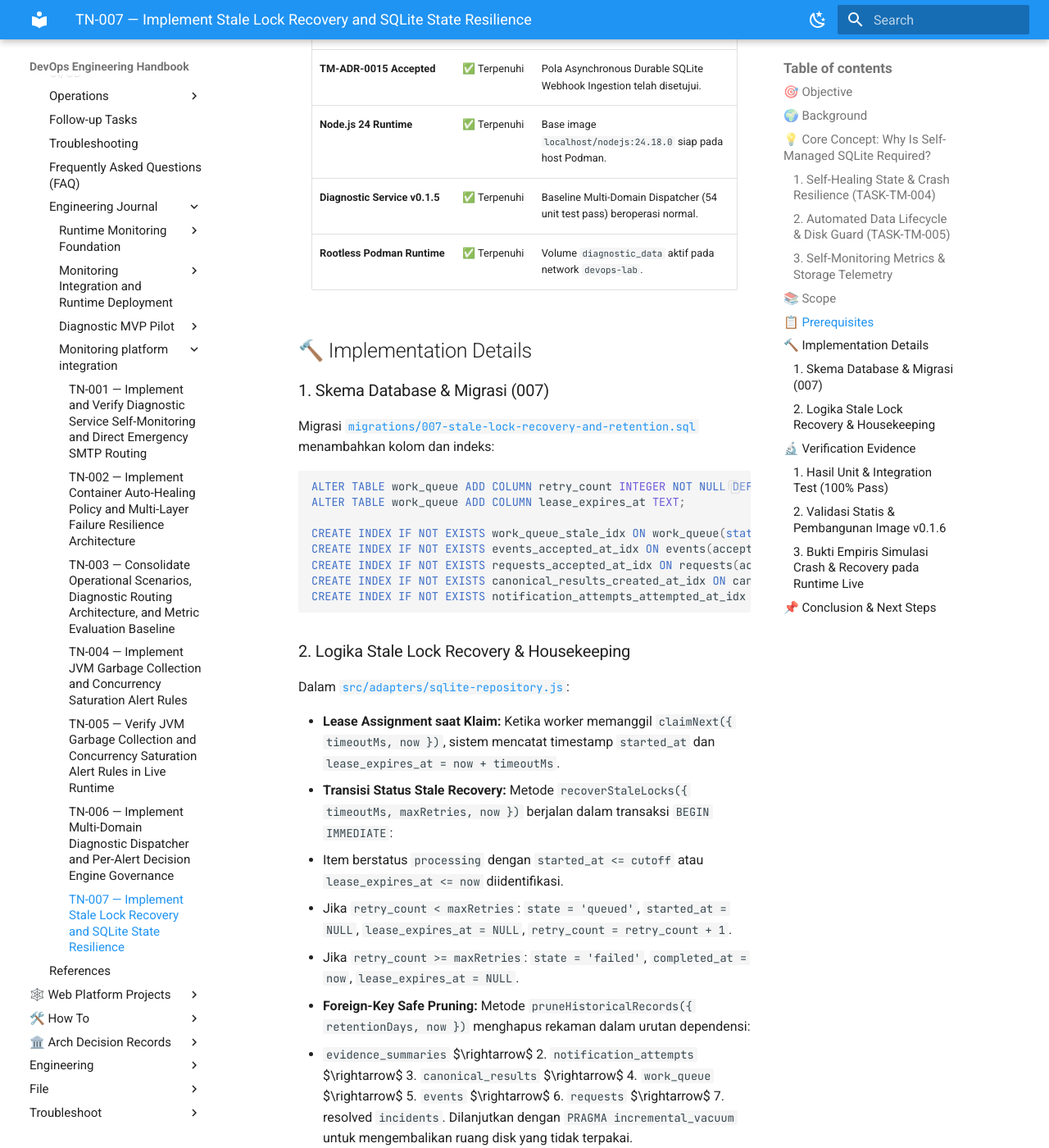
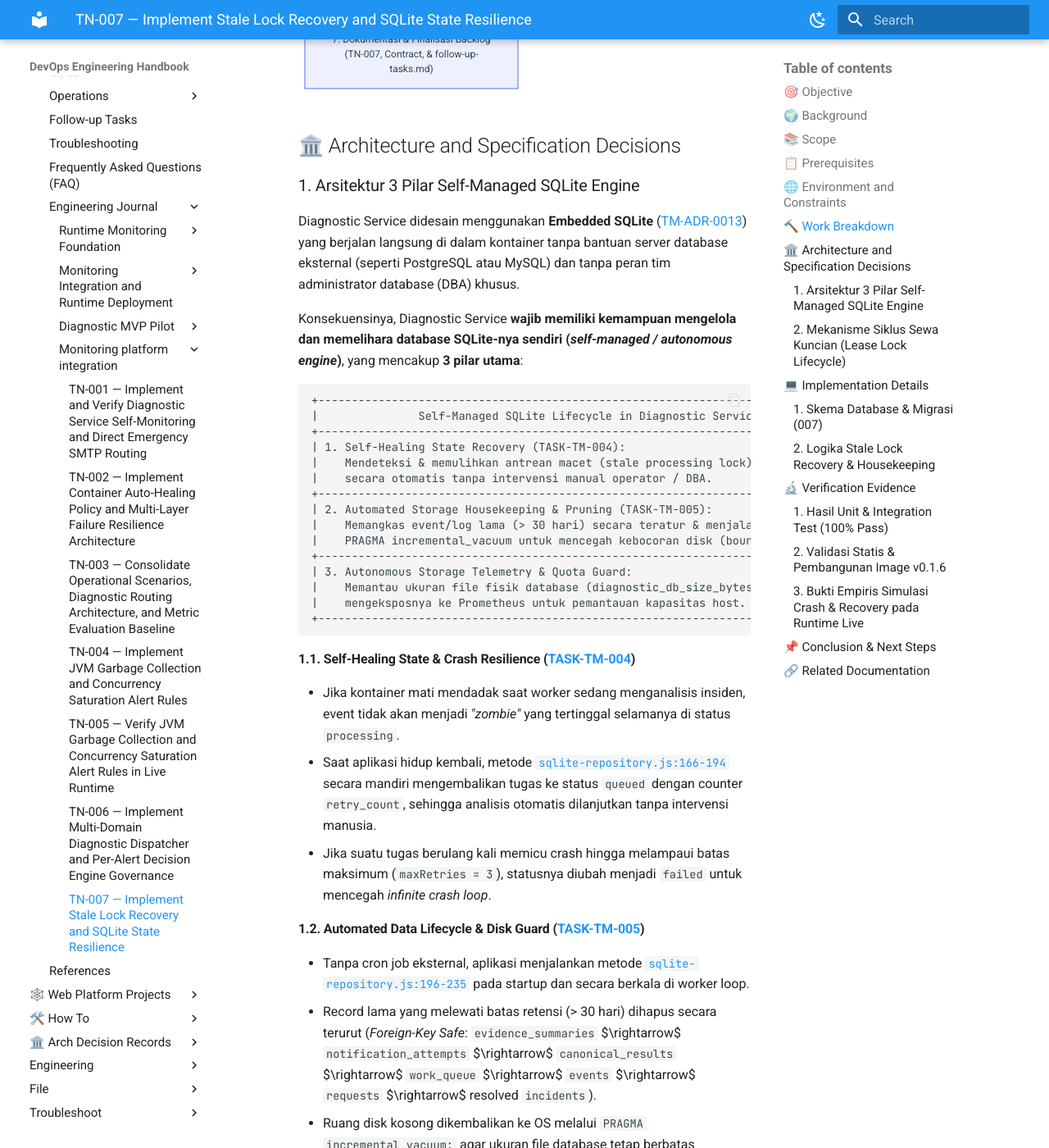
Before and after one commit to edkas07-oss/devops-handbook, an MkDocs documentation site: the page built from docs/projects/tomcat-monitoring/engineering-journal/monitoring-platform-integration/TN-007-implement-stale-lock-recovery-and-sqlite-state-resilience.md, in a window 1280 px wide and 1400 px high, scrolled down 5474 px. Shown: the whole window at 82% size. Built offline with MkDocs 1.6.1 and Material for MkDocs 9.7.7, drawn with Linux system fonts in a browser that asks for light colours; some of the changed text lies outside the part shown.

Commit message:
docs(tn-007): full alignment with engineering journal standards

````diff
--- a/docs/projects/tomcat-monitoring/engineering-journal/monitoring-platform-integration/TN-007-implement-stale-lock-recovery-and-sqlite-state-resilience.md
+++ b/docs/projects/tomcat-monitoring/engineering-journal/monitoring-platform-integration/TN-007-implement-stale-lock-recovery-and-sqlite-state-resilience.md
@@ -4,7 +4,7 @@
 | --- | --- |
 | Status | Completed |
 | Activity Type | Implementation |
-| Record Type | Code or Rule Implementation |
+| Record Type | Live |
 | Project | Tomcat Monitoring |
 | Phase | Monitoring Platform Integration |
 | Activity Date | 2026-09-10 |
@@ -48,49 +48,6 @@ Namun, muncul keterbatasan struktural:
 
 Oleh karena itu, `TASK-TM-004` dan `TASK-TM-005` dirumuskan sebagai langkah wajib sebelum sistem observabilitas dihubungkan dengan pengumpul bukti live yang lebih kompleks.
 
-## 💡 Core Concept: Why Is Self-Managed SQLite Required?
-
-Diagnostic Service didesain menggunakan **Embedded SQLite** ([TM-ADR-0013](../../../../adr/tomcat-monitoring/adr-records/TM-ADR-0013.md)) yang berjalan langsung di dalam kontainer tanpa bantuan server database eksternal (seperti PostgreSQL atau MySQL) dan tanpa peran tim administrator database (DBA) khusus.
-
-Konsekuensinya, Diagnostic Service **wajib memiliki kemampuan mengelola dan memelihara database SQLite-nya sendiri (*self-managed / autonomous engine*)**, yang mencakup **3 pilar utama**:
-
-```text
-+-----------------------------------------------------------------------------+
-|               Self-Managed SQLite Lifecycle in Diagnostic Service           |
-+-----------------------------------------------------------------------------+
-| 1. Self-Healing State Recovery (TASK-TM-004):                                |
-|    Mendeteksi & memulihkan antrean macet (stale processing lock) pasca-crash|
-|    secara otomatis tanpa intervensi manual operator / DBA.                  |
-+-----------------------------------------------------------------------------+
-| 2. Automated Storage Housekeeping & Pruning (TASK-TM-005):                  |
-|    Memangkas event/log lama (> 30 hari) secara teratur & menjalankan        |
-|    PRAGMA incremental_vacuum untuk mencegah kebocoran disk (bounded storage).|
-+-----------------------------------------------------------------------------+
-| 3. Autonomous Storage Telemetry & Quota Guard:                              |
-|    Memantau ukuran file fisik database (diagnostic_db_size_bytes) dan       |
-|    mengeksposnya ke Prometheus untuk pemantauan kapasitas host.             |
-+-----------------------------------------------------------------------------+
-```
-
-### 1. Self-Healing State & Crash Resilience ([TASK-TM-004](../../follow-up-tasks.md#task-tm-004-implementasi-stale-lock-recovery-pada-worker-ingestion))
-
-- Jika kontainer mati mendadak saat worker sedang menganalisis insiden, event tidak akan menjadi *"zombie"* yang tertinggal selamanya di status `processing`.
-- Saat aplikasi hidup kembali, metode [`sqlite-repository.js:166-194`](file:///home/eddywiyatno/git/tomcat-diagnostic-service/src/adapters/sqlite-repository.js#L166-L194) secara mandiri mengembalikan tugas ke status `queued` dengan counter `retry_count`, sehingga analisis otomatis dilanjutkan tanpa intervensi manusia.
-- Jika suatu tugas berulang kali memicu crash hingga melampaui batas maksimum (`maxRetries = 3`), statusnya diubah menjadi `failed` untuk mencegah *infinite crash loop*.
-
-### 2. Automated Data Lifecycle & Disk Guard ([TASK-TM-005](../../follow-up-tasks.md#task-tm-005-penjadwalan-housekeeping--pruning-database-sqlite))
-
-- Tanpa cron job eksternal, aplikasi menjalankan metode [`sqlite-repository.js:196-235`](file:///home/eddywiyatno/git/tomcat-diagnostic-service/src/adapters/sqlite-repository.js#L196-L235) pada startup dan secara berkala di worker loop.
-- Record lama yang melewati batas retensi (> 30 hari) dihapus secara terurut (*Foreign-Key Safe*: `evidence_summaries` $\rightarrow$ `notification_attempts` $\rightarrow$ `canonical_results` $\rightarrow$ `work_queue` $\rightarrow$ `events` $\rightarrow$ `requests` $\rightarrow$ resolved `incidents`).
-- Ruang disk kosong dikembalikan ke OS melalui `PRAGMA incremental_vacuum;` agar ukuran file database tetap berbatas (*bounded storage*).
-
-### 3. Self-Monitoring Metrics & Storage Telemetry
-
-- Aplikasi secara mandiri mengukur ukuran aktual berkas database pada disk (`page_count * page_size`) via [`sqlite-repository.js:237-244`](file:///home/eddywiyatno/git/tomcat-diagnostic-service/src/adapters/sqlite-repository.js#L237-L244).
-- Metrik `diagnostic_db_size_bytes` dan `diagnostic_housekeeping_runs_total` diekspos langsung ke Prometheus, memastikan tim SRE memiliki visibilitas penuh terhadap kesehatan storage lokal tanpa perlu login manual ke server.
-
----
-
 ## 📚 Scope
 
 Pekerjaan implementasi mencakup komponen berikut:
@@ -121,7 +78,101 @@ Pekerjaan implementasi mencakup komponen berikut:
 | **Diagnostic Service v0.1.5** | ✅ Terpenuhi | Baseline Multi-Domain Dispatcher (54 unit test pass) beroperasi normal. |
 | **Rootless Podman Runtime** | ✅ Terpenuhi | Volume `diagnostic_data` aktif pada network `devops-lab`. |
 
-## 🔨 Implementation Details
+## 🌐 Environment and Constraints
+
+1. **Single Writer Isolation:** Akses penulisan database SQLite dibatasi secara ketat hanya untuk single logical writer (satu proses worker di dalam satu container Diagnostic Service per target instance).
+2. **Transactional Integrity & Foreign Key Pruning:** Seluruh operasi recovery dan retention pruning wajib berjalan dalam transaksi atomik `BEGIN IMMEDIATE` dengan penegakan integritas `PRAGMA foreign_keys = ON;`.
+3. **Zero External Cron Dependency:** Pembersihan storage dan pemulihan lock berjalan secara internal di dalam siklus hidup aplikasi Node.js tanpa mengandalkan daemon cron eksternal pada host.
+4. **Non-Root Security Context:** Database dijalankan di volume rootless container UID 1000 (`node`) dengan izin hak akses `0700`.
+
+## 🔨 Work Breakdown
+
+```mermaid
+%%{init: {
+  'theme': 'base',
+  'themeVariables': {
+    'edgeLabelBackground': 'transparent',
+    'fontSize': '12px'
+  }
+}}%%
+flowchart TD
+    T1["1. Skema Migrasi 007<br/>(retry_count, lease_expires_at, indexes)"] --> T2["2. Logika Repo SqliteRepository<br/>(claimNext, recoverStaleLocks, prune)"]
+    T2 --> T3["3. Lifecycle Application Integration<br/>(Startup Recovery & Periodic Idle Loop)"]
+    T3 --> T4["4. Pengujian Unit & Integrasi<br/>(test/unit/ & test/integration/)"]
+    T4 --> T5["5. Pembangunan Image v0.1.6<br/>(scripts/build.sh & test-image.sh)"]
+    T5 --> T6["6. Deployment & Live Crash Injection Probe<br/>(devops-lab Verification)"]
+    T6 --> T7["7. Dokumentasi & Finalisasi Backlog<br/>(TN-007, Contract, & follow-up-tasks.md)"]
+```
+
+## 🏛️ Architecture and Specification Decisions
+
+### 1. Arsitektur 3 Pilar Self-Managed SQLite Engine
+
+Diagnostic Service didesain menggunakan **Embedded SQLite** ([TM-ADR-0013](../../../../adr/tomcat-monitoring/adr-records/TM-ADR-0013.md)) yang berjalan langsung di dalam kontainer tanpa bantuan server database eksternal (seperti PostgreSQL atau MySQL) dan tanpa peran tim administrator database (DBA) khusus.
+
+Konsekuensinya, Diagnostic Service **wajib memiliki kemampuan mengelola dan memelihara database SQLite-nya sendiri (*self-managed / autonomous engine*)**, yang mencakup **3 pilar utama**:
+
+```text
++-----------------------------------------------------------------------------+
+|               Self-Managed SQLite Lifecycle in Diagnostic Service           |
++-----------------------------------------------------------------------------+
+| 1. Self-Healing State Recovery (TASK-TM-004):                                |
+|    Mendeteksi & memulihkan antrean macet (stale processing lock) pasca-crash|
+|    secara otomatis tanpa intervensi manual operator / DBA.                  |
++-----------------------------------------------------------------------------+
+| 2. Automated Storage Housekeeping & Pruning (TASK-TM-005):                  |
+|    Memangkas event/log lama (> 30 hari) secara teratur & menjalankan        |
+|    PRAGMA incremental_vacuum untuk mencegah kebocoran disk (bounded storage).|
++-----------------------------------------------------------------------------+
+| 3. Autonomous Storage Telemetry & Quota Guard:                              |
+|    Memantau ukuran file fisik database (diagnostic_db_size_bytes) dan       |
+|    mengeksposnya ke Prometheus untuk pemantauan kapasitas host.             |
++-----------------------------------------------------------------------------+
+```
+
+#### 1.1. Self-Healing State & Crash Resilience ([TASK-TM-004](../../follow-up-tasks.md#task-tm-004-implementasi-stale-lock-recovery-pada-worker-ingestion))
+- Jika kontainer mati mendadak saat worker sedang menganalisis insiden, event tidak akan menjadi *"zombie"* yang tertinggal selamanya di status `processing`.
+- Saat aplikasi hidup kembali, metode [`sqlite-repository.js:166-194`](file:///home/eddywiyatno/git/tomcat-diagnostic-service/src/adapters/sqlite-repository.js#L166-L194) secara mandiri mengembalikan tugas ke status `queued` dengan counter `retry_count`, sehingga analisis otomatis dilanjutkan tanpa intervensi manusia.
+- Jika suatu tugas berulang kali memicu crash hingga melampaui batas maksimum (`maxRetries = 3`), statusnya diubah menjadi `failed` untuk mencegah *infinite crash loop*.
+
+#### 1.2. Automated Data Lifecycle & Disk Guard ([TASK-TM-005](../../follow-up-tasks.md#task-tm-005-penjadwalan-housekeeping--pruning-database-sqlite))
+- Tanpa cron job eksternal, aplikasi menjalankan metode [`sqlite-repository.js:196-235`](file:///home/eddywiyatno/git/tomcat-diagnostic-service/src/adapters/sqlite-repository.js#L196-L235) pada startup dan secara berkala di worker loop.
+- Record lama yang melewati batas retensi (> 30 hari) dihapus secara terurut (*Foreign-Key Safe*: `evidence_summaries` $\rightarrow$ `notification_attempts` $\rightarrow$ `canonical_results` $\rightarrow$ `work_queue` $\rightarrow$ `events` $\rightarrow$ `requests` $\rightarrow$ resolved `incidents`).
+- Ruang disk kosong dikembalikan ke OS melalui `PRAGMA incremental_vacuum;` agar ukuran file database tetap berbatas (*bounded storage*).
+
+#### 1.3. Self-Monitoring Metrics & Storage Telemetry
+- Aplikasi secara mandiri mengukur ukuran aktual berkas database pada disk (`page_count * page_size`) via [`sqlite-repository.js:237-244`](file:///home/eddywiyatno/git/tomcat-diagnostic-service/src/adapters/sqlite-repository.js#L237-L244).
+- Metrik `diagnostic_db_size_bytes` dan `diagnostic_housekeeping_runs_total` diekspos langsung ke Prometheus, memastikan tim SRE memiliki visibilitas penuh terhadap kesehatan storage lokal tanpa perlu login manual ke server.
+
+### 2. Mekanisme Siklus Sewa Kuncian (Lease Lock Lifecycle)
+
+```mermaid
+%%{init: {
+  'theme': 'base',
+  'themeVariables': {
+    'edgeLabelBackground': 'transparent',
+    'fontSize': '12px'
+  }
+}}%%
+stateDiagram-v2
+    [*] --> Queued: Ingestion Accepted (202)
+    Queued --> Processing: claimNext() (lease_expires_at = now + 5m)
+
+    state Processing {
+        [*] --> EvidenceCollection
+        EvidenceCollection --> RuleEvaluation
+        RuleEvaluation --> ResultRendering
+        ResultRendering --> NotificationDelivery
+    }
+
+    Processing --> Completed: complete(true) (Success)
+    Processing --> Queued: recoverStaleLocks() (Lease Expired & retry < 3)
+    Processing --> Failed: recoverStaleLocks() (retry >= 3 / Crash Loop)
+    Completed --> [*]
+    Failed --> [*]
+```
+
+## 💻 Implementation Details
 
 ### 1. Skema Database & Migrasi (007)
 
@@ -277,3 +328,12 @@ Implementasi `TASK-TM-004` dan `TASK-TM-005` telah berhasil diselesaikan secara
 - Menindaklanjuti **Kategori 5** pada [`follow-up-tasks.md`](../../follow-up-tasks.md), khususnya:
   - [`TASK-TM-016`](../../follow-up-tasks.md#task-tm-016-integrasi-live-prometheus-evidence-adapter-pada-application-lifecycle-kesiapan-produksi-metrik): Integrasi Live Prometheus Evidence Adapter pada `createDefaultEvidenceCollector`.
   - [`TASK-TM-013`](../../follow-up-tasks.md#task-tm-013-integrasi-shared-persistent-volume-mount-untuk-log-runtime-tomcat-kesiapan-produksi-tn-019): Integrasi Shared Persistent Volume Mount untuk Log Runtime Tomcat `catalina.out`.
+
+## 🔗 Related Documentation
+
+- [Diagnostic MVP Index](../../diagnostic-mvp/index.md)
+- [SQLite Lifecycle Contract](../../diagnostic-mvp/sqlite-lifecycle-contract.md)
+- [TM-ADR-0013 — Embed SQLite for Local Incident State Storage](../../../../adr/tomcat-monitoring/adr-records/TM-ADR-0013.md)
+- [TM-ADR-0015 — Adopt Asynchronous Webhook Ingestion with Durable SQLite Acceptance Pattern](../../../../adr/tomcat-monitoring/adr-records/TM-ADR-0015.md)
+- [TN-006 — Implement Multi-Domain Diagnostic Dispatcher and Decision Engines](TN-006-implement-multi-domain-diagnostic-dispatcher-and-decision-engines.md)
+- [Follow-up Tasks](../../follow-up-tasks.md)
````
